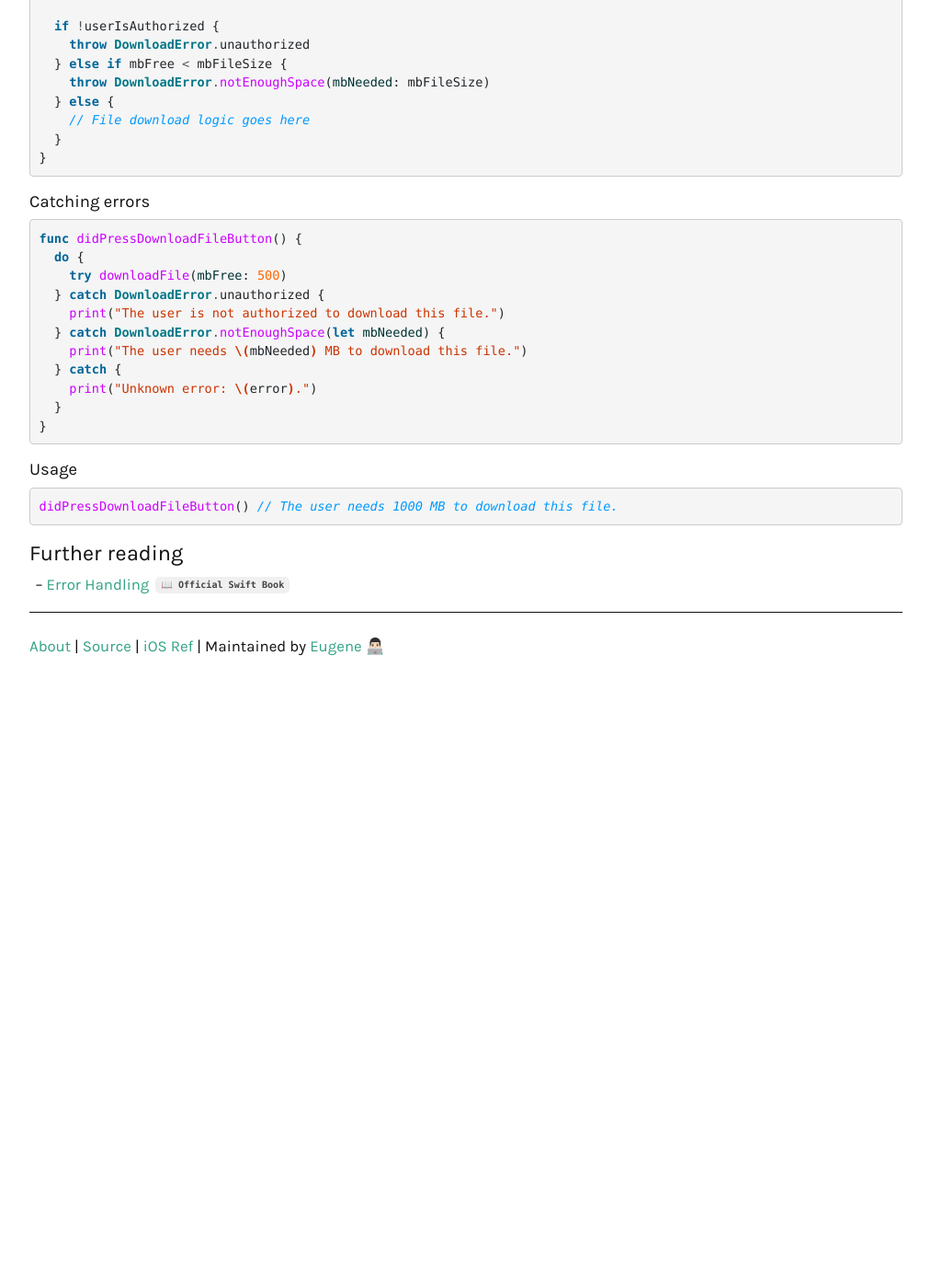
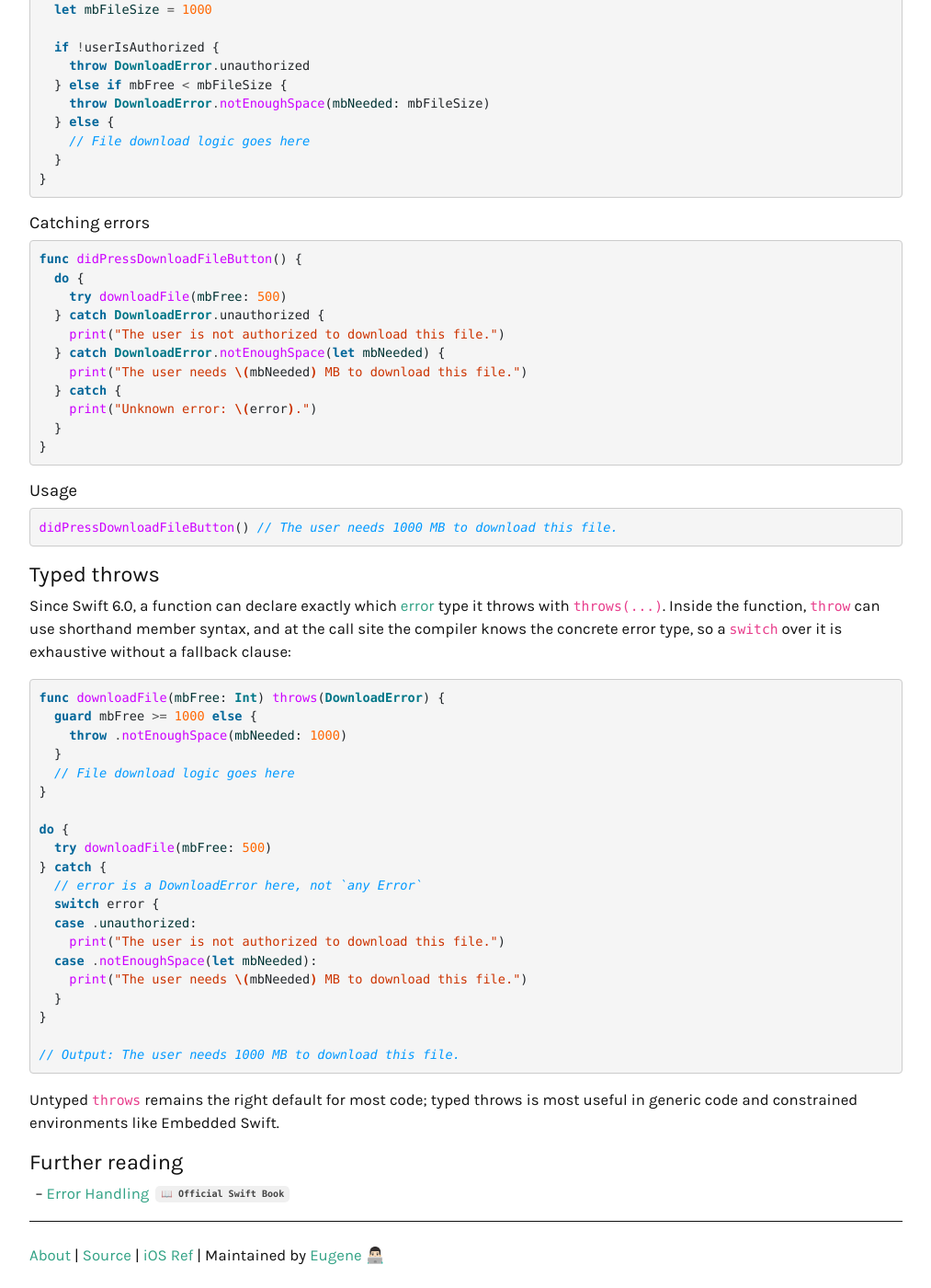
Before and after one commit to ebelinski/swiftly, a Jekyll site: the page built from _subpages/errors.md, in a window 1280 px wide and 1400 px high, scrolled down 671 px. Shown: the whole window at 92% size, without its empty margins (133-1146 px from the left). Built offline with Jekyll 4.4.1, drawn with Linux system fonts in a browser that asks for light colours; before the commit the page ends 1409 px from its top, so only the background shows below that.

Commit message:
Add typed throws section to the errors page
Covers Swift 6.0's throws(ErrorType): shorthand member throws,
exhaustive catch without a fallback, and when to prefer untyped throws.

Co-Authored-By: Claude Fable 5 <noreply@anthropic.com>

````diff
--- a/_subpages/errors.md
+++ b/_subpages/errors.md
@@ -1,7 +1,7 @@
 ---
 layout: default
 title: "Errors"
-description: A Swift errors reference guide, covering error declaration, throwing errors, and catching errors.
+description: A Swift errors reference guide, covering error declaration, throwing errors, catching errors, and typed throws.
 redirect_from:
   - /error/
 ---
@@ -61,6 +61,35 @@ func didPressDownloadFileButton() {
 didPressDownloadFileButton() // The user needs 1000 MB to download this file.
 ```
 
+### Typed throws
+
+Since Swift 6.0, a function can declare exactly which [error](/errors) type it throws with `throws(...)`. Inside the function, `throw` can use shorthand member syntax, and at the call site the compiler knows the concrete error type, so a `switch` over it is exhaustive without a fallback clause:
+
+```swift
+func downloadFile(mbFree: Int) throws(DownloadError) {
+  guard mbFree >= 1000 else {
+    throw .notEnoughSpace(mbNeeded: 1000)
+  }
+  // File download logic goes here
+}
+
+do {
+  try downloadFile(mbFree: 500)
+} catch {
+  // error is a DownloadError here, not `any Error`
+  switch error {
+  case .unauthorized:
+    print("The user is not authorized to download this file.")
+  case .notEnoughSpace(let mbNeeded):
+    print("The user needs \(mbNeeded) MB to download this file.")
+  }
+}
+
+// Output: The user needs 1000 MB to download this file.
+```
+
+Untyped `throws` remains the right default for most code; typed throws is most useful in generic code and constrained environments like Embedded Swift.
+
 ### Further reading
 
 * [Error Handling `📖 Official Swift Book`](https://docs.swift.org/swift-book/documentation/the-swift-programming-language/errorhandling/)
````
